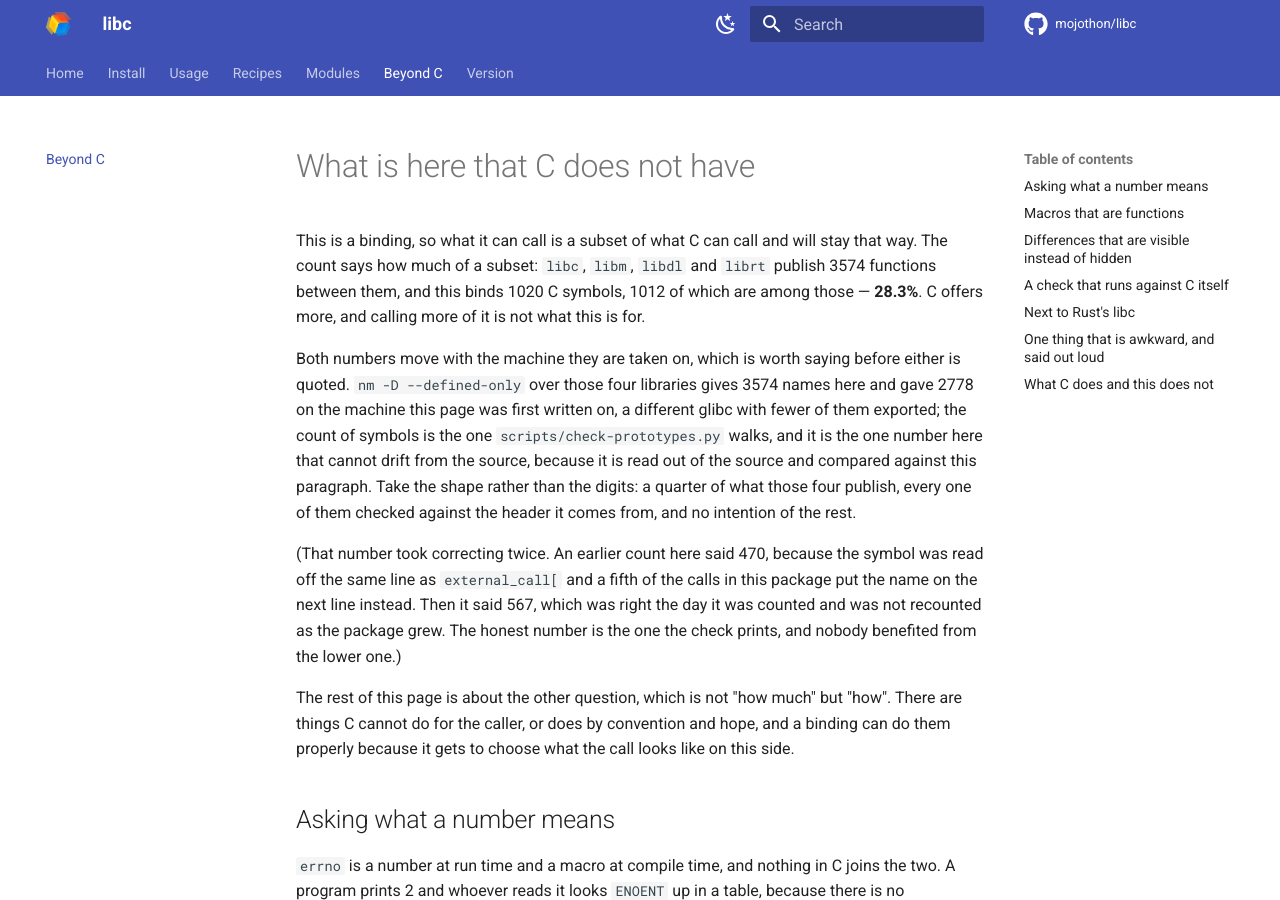
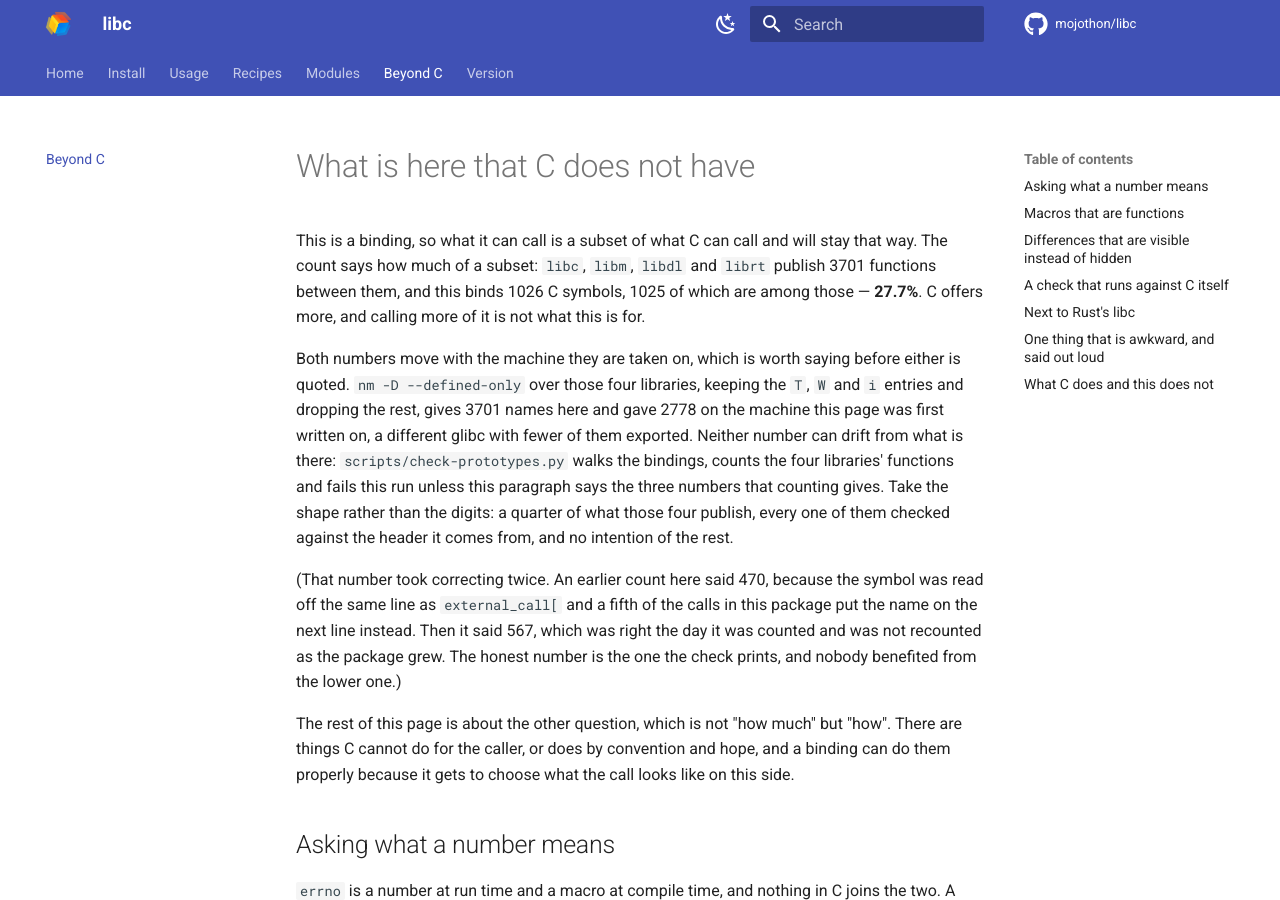
Before and after one commit to mojothon/libc, an MkDocs documentation site: the page built from docs/beyond-c.md, in a window 1280 px wide and 900 px high. Built offline with MkDocs 1.6.1 and Material for MkDocs 9.7.7, drawn with Linux system fonts in a browser that asks for light colours; comment, search, counter and statistics services are not loaded.

Commit message:
feat(signal,unistd): bind the four old signal calls and the break
`sighold`, `sigrelse`, `sigignore` and `sigpause` are the one-signal
spellings of `sigprocmask` and `sigaction` that the BSDs kept and POSIX made
obsolescent; `brk` and `sbrk` are the allocator's own knob, said as the end
of the data segment and as a distance from it. Both platforms have all six.

The four are asked in forked children, because two of them end the process
that calls them. The hold test puts a signal in the pending set first, so
there is something to hold: the child takes it back with `sigwait`, opens the
door with `sigrelse`, and dies of the same signal afterwards — the byte down
the pipe says whether it died before or after the release, which is the
difference between a call that worked and one that was never reached.
`sigignore` is asked against `sigpending`, where an ignored signal is not a
waiting one, and `sigpause` against an alarm it never held.

`sbrk(0)` reads the break, `sbrk(64)` moves it and answers with where it was,
`brk` puts it back, and the reading confirms it: each is the other's witness,
and the allocator is asked nothing in between.

Two things were wrong before this could be committed. The numbers on
`docs/beyond-c.md` had drifted twice over — three counts from two different
`nm` filters, none of them what the counting gives — so the page's share is
counted from one listing now, in `check-prototypes`, and the run fails unless
the page says what the counting says. And the signal test's second scenario
reused a buffer the first had freed, which the file alone did not notice and
the whole suite did, in a `_free` three tests later.

```diff
--- a/docs/beyond-c.md
+++ b/docs/beyond-c.md
@@ -2,19 +2,20 @@
 
 This is a binding, so what it can call is a subset of what C can call and
 will stay that way. The count says how much of a subset: `libc`, `libm`,
-`libdl` and `librt` publish 3574 functions between them, and this binds
-1020 C symbols, 1012 of which are among those — **28.3%**. C offers more, and
+`libdl` and `librt` publish 3701 functions between them, and this binds
+1026 C symbols, 1025 of which are among those — **27.7%**. C offers more, and
 calling more of it is not what this is for.
 
 Both numbers move with the machine they are taken on, which is worth saying
-before either is quoted. `nm -D --defined-only` over those four libraries
-gives 3574 names here and gave 2778 on the machine this page was first
-written on, a different glibc with fewer of them exported; the count of
-symbols is the one `scripts/check-prototypes.py` walks, and it is the one
-number here that cannot drift from the source, because it is read out of the
-source and compared against this paragraph. Take the shape rather than the
-digits: a quarter of what those four publish, every one of them checked
-against the header it comes from, and no intention of the rest.
+before either is quoted. `nm -D --defined-only` over those four libraries,
+keeping the `T`, `W` and `i` entries and dropping the rest, gives 3701 names
+here and gave 2778 on the machine this page was first written on, a
+different glibc with fewer of them exported. Neither number can drift from
+what is there: `scripts/check-prototypes.py` walks the bindings, counts the
+four libraries' functions and fails this run unless this paragraph says the
+three numbers that counting gives. Take the shape rather than the digits: a
+quarter of what those four publish, every one of them checked against the
+header it comes from, and no intention of the rest.
 
 (That number took correcting twice. An earlier count here said 470, because the
 symbol was read off the same line as `external_call[` and a fifth of the
```
Also changed, not shown: CHANGELOG.md (+37 -0 lines), docs/modules.md (+3 -3 lines), 6 other files.
